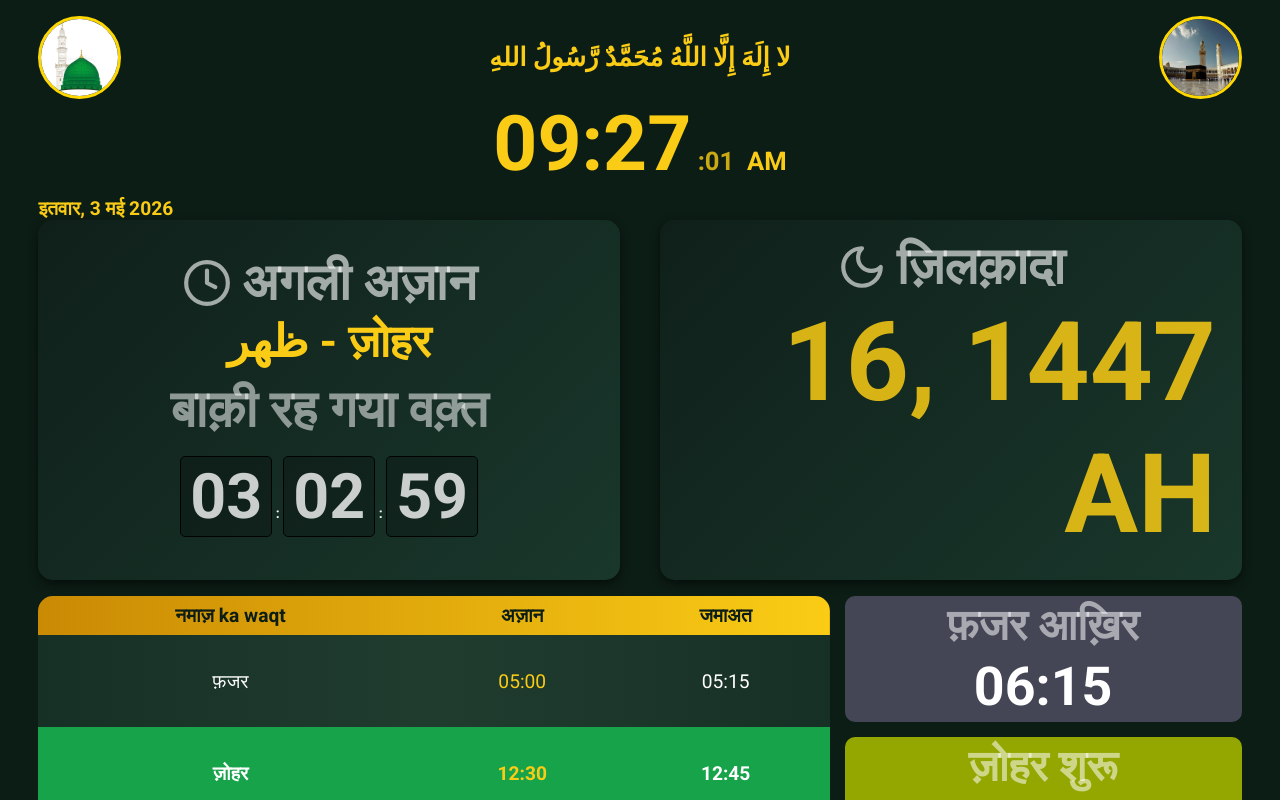
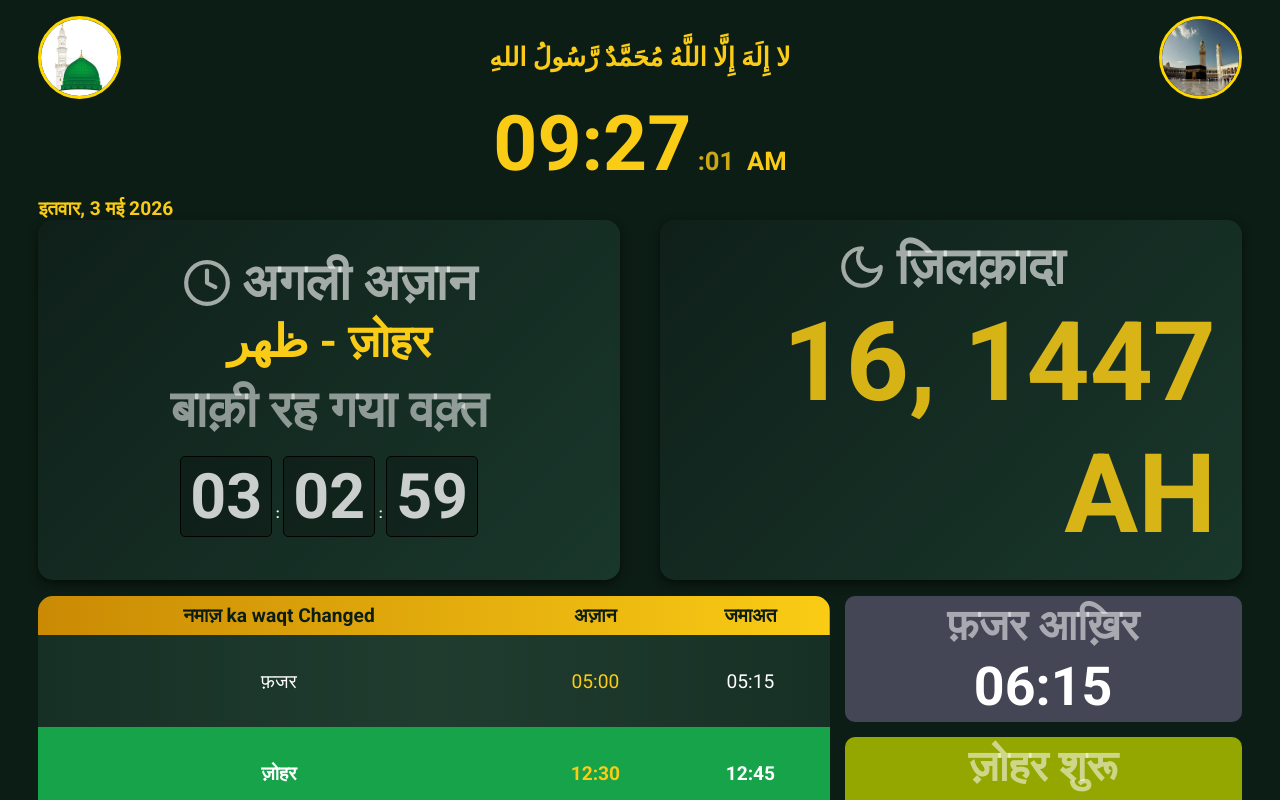
Before and after one commit to md-zulqarnain/masjid-display, a website: page public/index.html in a window 1280 px wide. Drawn offline with Linux system fonts and the light colour scheme; no server answers.

Commit message:
Change table header for नमाज़ ka waqt

```diff
--- a/public/index.html
+++ b/public/index.html
@@ -63,7 +63,7 @@
         <table>
           <thead>
             <tr>
-              <th>नमाज़ ka waqt</th>
+              <th>नमाज़ ka waqt Changed</th>
               <th>अज़ान</th>
               <th>जमाअत</th>
             </tr>
```
